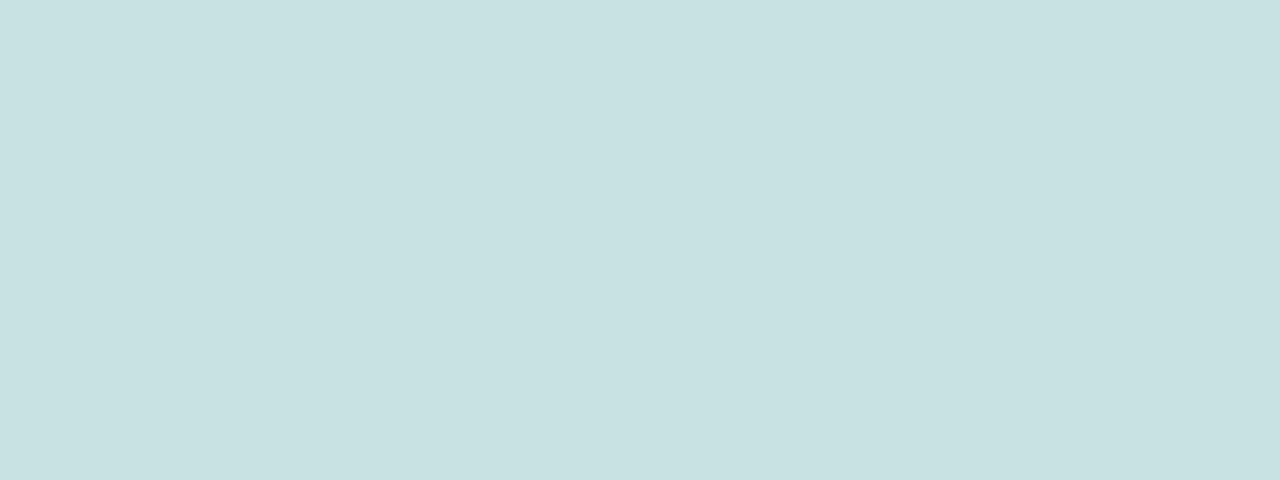
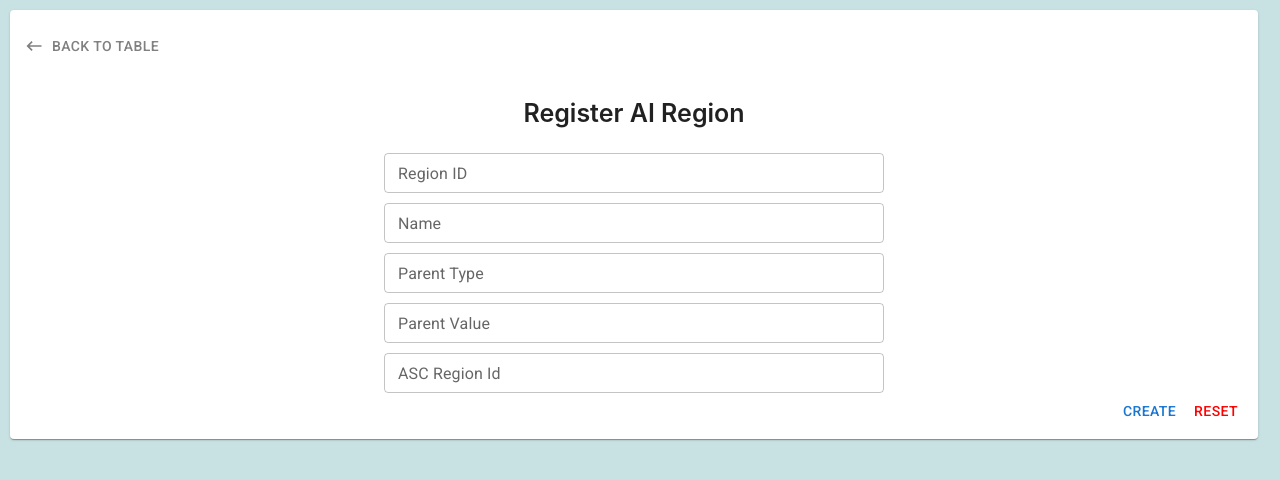
Before and after one commit to upeka-silva/Eagriclient, a React (Create React App) app: page /zone/ai-region-form in a window 1280 px wide. Before the commit this address had no page. Shown: the top 480 px of the page. Built offline with nearby package versions, Linux system fonts and the light colour scheme.

Commit message:
add AI region ui

```diff
--- /dev/null
+++ b/src/pages/Zones/AI/AI.js
@@ -0,0 +1,62 @@
+import React, { useCallback, useState } from "react";
+import { ActionWrapper } from "../../../components/PageLayout/ActionWrapper";
+import PermissionWrapper from "../../../components/PermissionWrapper/PermissionWrapper";
+import { Button } from "@mui/material";
+import PlusIcon from "@mui/icons-material/Add";
+import theme from "../../../utils/theme/theme.json";
+import { useNavigate } from "react-router-dom";
+import ModeEditIcon from "@mui/icons-material/ModeEdit";
+import AIList from "./AIList";
+
+const AI = () => {
+  const navigation = useNavigate();
+  const [selectedAi, setSelectedAi] = useState(null);
+  const [selectedAiGroup, setSelectedAiGroup] = useState([]);
+  const [action, setAction] = useState("new");
+
+  const onCreate = useCallback(() => {
+    setAction("new");
+    navigation("/zone/ai-region-form");
+  }, []);
+
+  return (
+    <div>
+      <ActionWrapper>
+        <PermissionWrapper
+          component={
+            <Button
+              variant="container"
+              startIcon={<PlusIcon />}
+              sx={{ background: theme.coreColors.secondary }}
+              onClick={onCreate}
+            >
+              ADD
+            </Button>
+          }
+        />
+        {selectedAiGroup.length === 1 ? (
+          <PermissionWrapper
+            component={<Button variant="container" color="info" />}
+          />
+        ) : null}
+        {selectedAiGroup.length === 1 ? (
+          <PermissionWrapper
+            component={
+              <Button
+                variant="contained"
+                color="info"
+                startIcon={<ModeEditIcon />}
+                sx={{ ml: "5px" }}
+              >
+                Update
+              </Button>
+            }
+          />
+        ) : null}
+      </ActionWrapper>
+      <PermissionWrapper component={<AIList />} />
+    </div>
+  );
+};
+
+export default AI;
--- /dev/null
+++ b/src/pages/Zones/AI/AIForm.js
@@ -0,0 +1,166 @@
+import React, {useState, useEffect} from "react";
+import { useNavigate } from "react-router-dom";
+import styled from "styled-components";
+import Card from "@mui/material/Card";
+import { Button, TextField } from "@mui/material";
+import theme from "../../../utils/theme/theme.json";
+import { ActionWrapper } from "../../../components/PageLayout/ActionWrapper";
+import KeyboardBackspaceIcon from "@mui/icons-material/KeyboardBackspace";
+
+const AIForm = () => {
+  const navigation = useNavigate();
+  const [formData, setFormData] = useState({
+    regionId: "",
+    description: "",
+    parentType: "",
+    parentValue: "",
+    ascRegionId: "",
+  })
+
+  const handleChange = (e) => {
+    e.preventDefault();
+    setFormData((current) => ({
+      ...current,
+      [e?.target?.name]: e?.target?.value || "",
+    }));
+  }
+
+  const handleReset = (e) => {
+    e.preventDefault();
+    setFormData((prevFormData) => ({
+      ...prevFormData,
+      regionId: "",
+      description: "",
+      parentType: "",
+      parentValue: "",
+      ascRegionId: "",
+    }));
+  };
+
+  const onBack = () => {
+    navigation("/zone/ai-region")
+  }
+
+  useEffect(() => {
+    console.log(formData);
+  }, [formData]);
+
+  return (
+    <FromCard>
+    <ActionWrapper style={{justifyContent: "flex-start"}}>
+      <Button startIcon={<KeyboardBackspaceIcon />} style={{ color: `${theme.schemes.light.onBack}` }} onClick={onBack}>
+      Back to table
+      </Button>
+    </ActionWrapper>
+    <FormCardWrapper>
+      <FormTitle>Register AI Region</FormTitle>
+      <FieldWrapper>
+        <TextField
+          variant="outlined"
+          fullWidth
+          label="Region ID"
+          id="regionId"
+          name="regionId"
+          value={formData.regionId}
+          onChange={handleChange}
+          size="small"
+          prop
+          sx={{ maxWidth: 500 }}
+        />
+        <TextField
+          variant="outlined"
+          fullWidth
+          label="Name"
+          id="description"
+          name="description"
+          value={formData.description}
+          onChange={handleChange}
+          size="small"
+          prop
+          sx={{ maxWidth: 500 }}
+        />
+        <TextField
+          variant="outlined"
+          fullWidth
+          label="Parent Type"
+          id="parentType"
+          name="parentType"
+          value={formData.parentType}
+          onChange={handleChange}
+          size="small"
+          prop
+          sx={{ maxWidth: 500 }}
+        />
+         <TextField
+          variant="outlined"
+          fullWidth
+          label="Parent Value"
+          id="parentValue"
+          name="parentValue"
+          value={formData.parentValue}
+          onChange={handleChange}
+          size="small"
+          prop
+          sx={{ maxWidth: 500 }}
+        />
+         <TextField
+          variant="outlined"
+          fullWidth
+          label="ASC Region Id"
+          id="ascRegionId"
+          name="ascRegionId"
+          value={formData.ascRegionId}
+          onChange={handleChange}
+          size="small"
+          prop
+          sx={{ maxWidth: 500 }}
+        />
+      </FieldWrapper>
+    </FormCardWrapper>
+    <ButtonContainer>
+      <Button type="submit">Create</Button>
+      <Button
+        style={{ color: `${theme.schemes.light.reset}` }}
+        type="reset"
+        onClick={handleReset}
+      >
+        Reset
+      </Button>
+    </ButtonContainer>
+  </FromCard>
+  )
+};
+
+export default AIForm;
+
+const FromCard = styled(Card).attrs((props) => ({}))`
+  display: flex;
+  flex-direction: column;
+  background-color: white;
+  padding: 10px;
+  margin: 10px;
+`;
+
+const FormCardWrapper = styled.div`
+  display: flex;
+  flex-direction: column;
+`;
+
+const FormTitle = styled.p`
+  text-align: center;
+  font-size: 25px;
+  font-weight: 600;
+`;
+
+const ButtonContainer = styled.div`
+  display: flex;
+  flex-direction: row;
+  justify-content: right;
+`;
+
+const FieldWrapper = styled.div`
+  display: flex;
+  flex-direction: column;
+  align-items: center;
+  gap: 10px;
+`;
--- /dev/null
+++ b/src/pages/Zones/AI/AIList.js
@@ -0,0 +1,98 @@
+import React from "react";
+import { DataTable } from "../../../components/PageLayout/Table";
+import { CardWrapper } from "../../../components/PageLayout/Card";
+
+const rows = [
+  {
+    id: 1,
+    regionId: 123,
+    description: "AI region",
+    parentType: "Province",
+    parentValue: "Province",
+    ascRegionId: 1,
+  },
+];
+
+const AIList = ({
+  onView = (_ai) => {},
+  onEdit = (_ai) => {},
+  onDelete = (_ai) => {},
+  selectedAiGroup = [],
+  setSelectedAiGroup,
+  selectAiGroup,
+  removeSelectedAiGroup,
+}) => {
+  const columns = [
+    {
+      type: "actions",
+      hidden: true,
+      actions: [
+        {
+          action: "view",
+          //   icon: <FileOpenIcon />,
+          permissions: {
+            // Permission Wrapper properties go here
+          },
+          callback: (record) => {
+            onView(record);
+          },
+        },
+        {
+          action: "edit",
+          permissions: {
+            // Permission Wrapper properties go here
+          },
+          callback: (record) => {
+            onEdit(record);
+          },
+        },
+        {
+          action: "custom",
+          // icon: <FileOpenIcon />,
+          permissions: {
+            // Permission Wrapper properties go here
+          },
+          callback: (record) => {
+            window.alert("Clicked Custom: " + JSON.stringify(record));
+          },
+        },
+        {
+          action: "delete",
+          permissions: {
+            // Permission Wrapper properties go here
+          },
+          callback: (record) => {
+            onDelete(record);
+          },
+        },
+      ],
+    },
+    { field: "id", headerName: "ID", searchable: false },
+    { field: "regionId", headerName: "Region ID", searchable: true },
+    { field: "description", headerName: "Description", searchable: true },
+    { field: "parentType", headerName: "Parent Type", searchable: true },
+    { field: "parentValue", headerName: "Parent Value", searchable: true },
+    { field: "ascRegionId", headerName: "ASC Region ID", searchable: true },
+  ];
+  return (
+    <CardWrapper>
+      <DataTable
+        dataRows={rows}
+        columns={columns}
+        advancedSearchComp={null}
+        advancedSearchData={{}}
+        resetSearchOnHide
+        enableAdvanceSearch
+        loaderType="circular"
+        enableActionsOnContext
+        selectable
+        selectedRows={selectedAiGroup}
+        onRowSelect={setSelectedAiGroup}
+        selectAll={selectAiGroup}
+        unSelectAll={removeSelectedAiGroup}
+      />
+    </CardWrapper>
+  );
+};
+
+export default AIList;
--- a/src/routes/routes.js
+++ b/src/routes/routes.js
@@ -24,6 +24,8 @@ import InterProvince from "../pages/Agri-Zones/inter-province/InterProvince";
 import InterProvinceForm from "../pages/Agri-Zones/inter-province/InterProvinceForm";
 import ProvinceArea from "../pages/Agri-Zones/province/ProvinceArea";
 import ProvinceAreaForm from "../pages/Agri-Zones/province/ProvinceAreaForm";
+import AI from "../pages/Zones/AI/AI";
+import AIForm from "../pages/Zones/AI/AIForm";
 
 
 
@@ -92,6 +94,19 @@ export const Routes = [
         isSideBar: false,
         element: <ASCForm />,
       },
+      {
+        path: "/ai-region",
+        name: "AI Region",
+        isSideBar: true,
+        element: <AI />,
+        icon: MyLocationIcon,
+      },
+      {
+        path: "/ai-region-form",
+        name: "ASC Form",
+        isSideBar: false,
+        element: <AIForm />,
+      },
     ],
   },
   {
```
